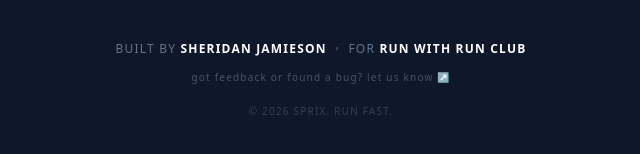
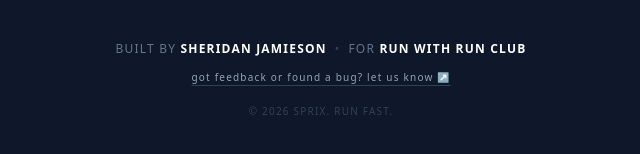
Before and after one commit to sheridan-runs/sprix, a React (Vite) app in the folder sprix/: page / in a window 1280 px wide. Shown: the part 2287-2441 px from the top of the page, without its empty margins (319-959 px from the left). Built offline with nearby package versions, Linux system fonts and the light colour scheme.

Commit message:
Update App.tsx

```diff
--- a/sprix/src/App.tsx
+++ b/sprix/src/App.tsx
@@ -445,7 +445,7 @@
             href="https://tally.so/r/7R9OpZ"
             target="_blank"
             rel="noopener noreferrer"
-            className="text-[10px] text-slate-600 hover:text-slate-300 transition-colors lowercase"
+            className="text-[10px] text-slate-400 hover:text-white transition-colors lowercase underline underline-offset-4 decoration-slate-700 hover:decoration-white"
           >
             got feedback or found a bug? let us know ↗
           </a>
```
